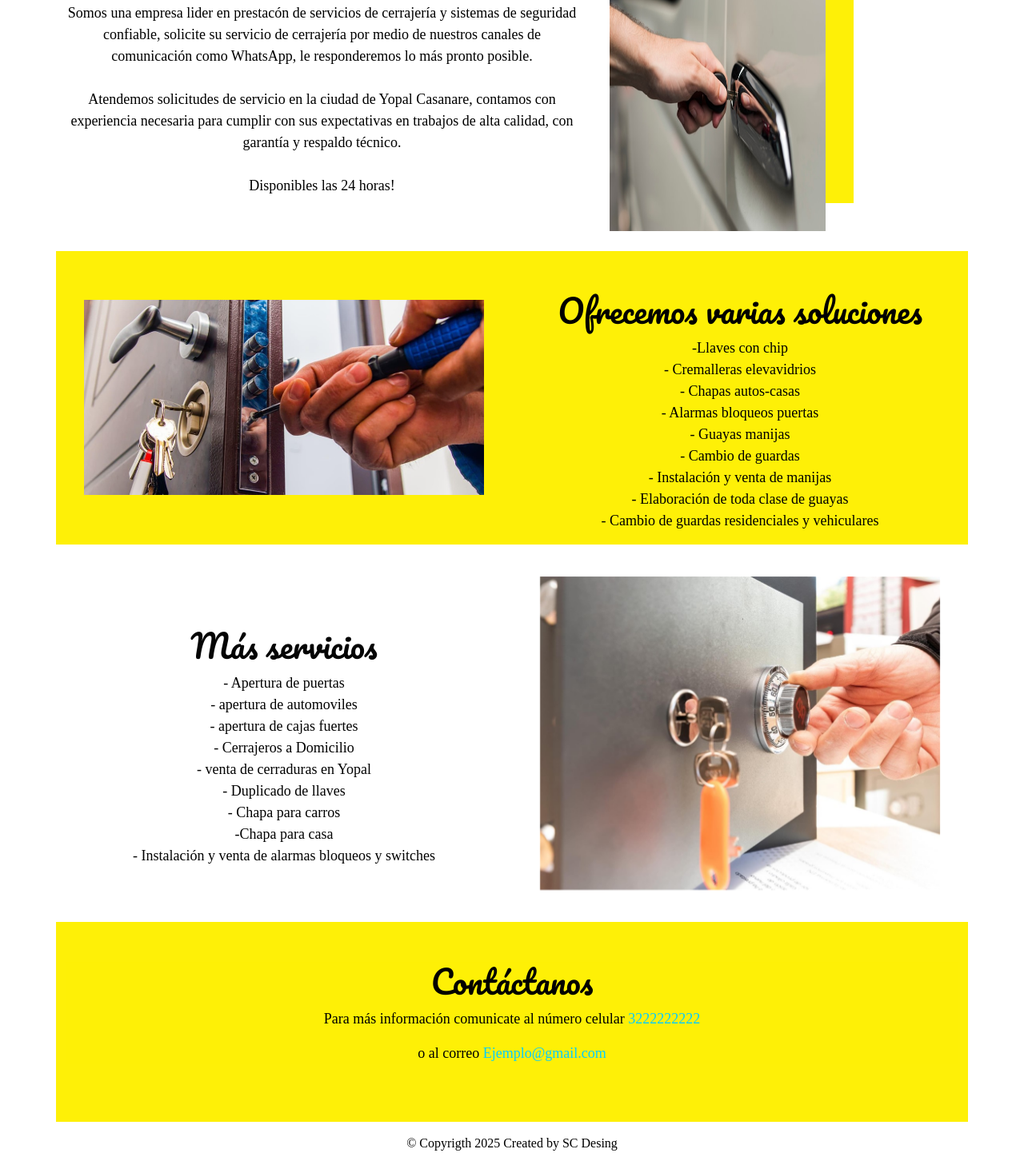
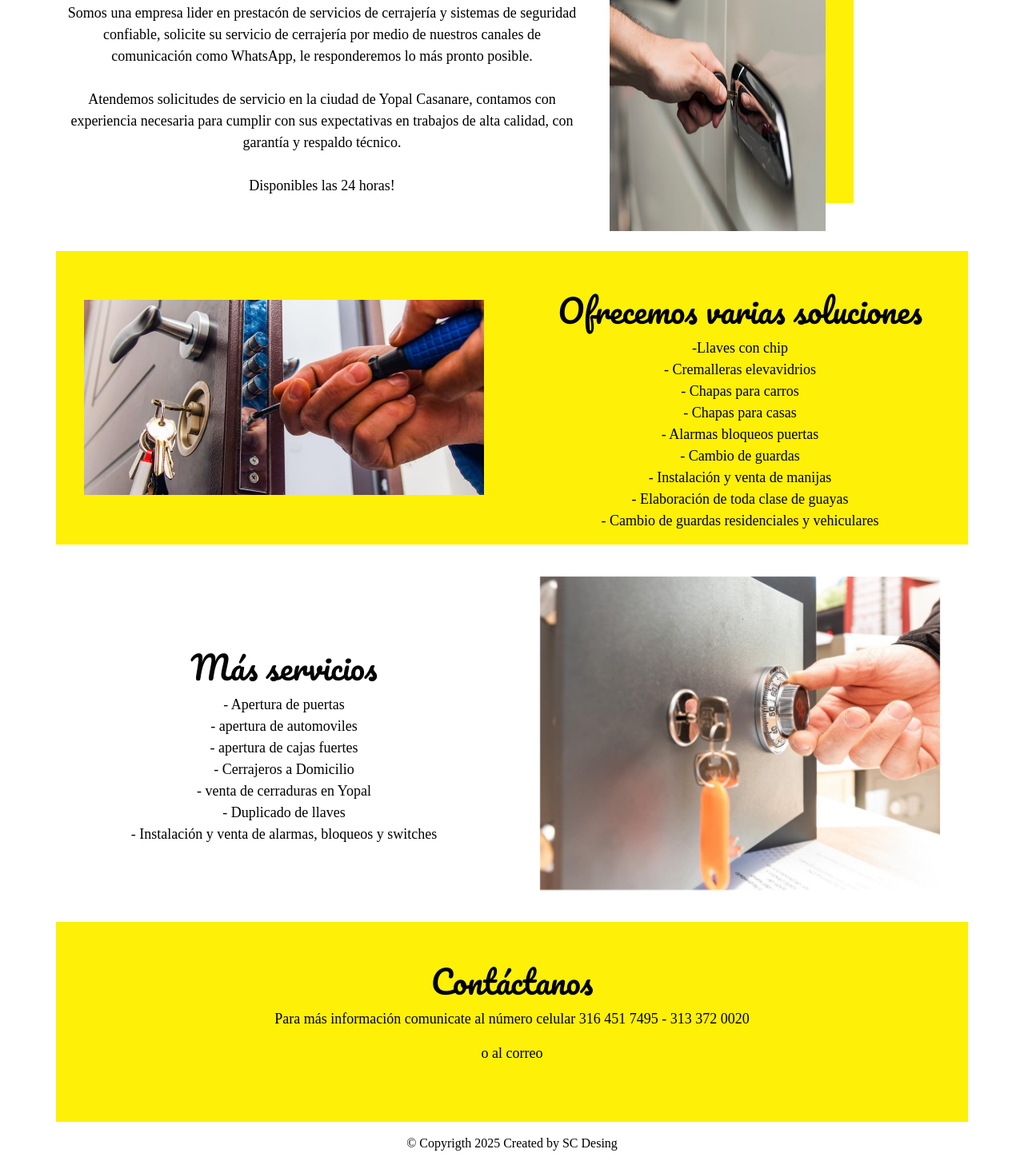
Before and after one commit to tatorux/cerrajer-a-casanare-24-7, a plain HTML site: page index.html in a window 1280 px wide. Shown: the part 1008-2465 px from the top of the page at 80% size. Drawn offline with nearby package versions, Linux system fonts and the light colour scheme; a web font is replaced by a local one.

Commit message:
ultimos cambios a peticion del cliente

```diff
--- a/index.html
+++ b/index.html
@@ -46,7 +46,7 @@
                     <div class="col-lg-6 info" data-aos="fade-down"data-aos-easing="linear" data-aos-duration="1500">
                         <h1>Cerrajería Casanare 24/7</h1>
                         <p>Cerrajeros a Domicilio las 24 horas, <br> los 7 días de la semana en Yopal y sus alrededores
-                            <br>313 372 00 20
+                            <br>313 372 0020 - 316 451 7495
                     </div>
                     <div class="col-lg-6 cont-foto" data-aos="fade-up" data-aos-duration="3000">
                         <img src="img/foto.jpg" alt="foto">
@@ -88,8 +88,8 @@
                     </div>
                     <div class="col-lg-6 cont-infov" data-aos="fade-right" data-aos-duration="3000">
                         <h3>Ofrecemos varias soluciones</h3>
-                        <p>-Llaves con chip <br>- Cremalleras elevavidrios <br>- Chapas autos-casas <br> - Alarmas bloqueos puertas
-                        <br>- Guayas manijas <br>- Cambio de guardas <br>- Instalación y venta de manijas <br>- Elaboración de toda clase de guayas
+                        <p>-Llaves con chip <br>- Cremalleras elevavidrios <br>- Chapas para carros <br>- Chapas para casas <br> - Alarmas bloqueos puertas
+                        <br>- Cambio de guardas <br>- Instalación y venta de manijas <br>- Elaboración de toda clase de guayas
                     <br>- Cambio de guardas residenciales y vehiculares</p>
                     </div>
                 </article>
@@ -101,8 +101,7 @@
                     <div class="col-lg-6 cont-infos" data-aos="fade-right" data-aos-duration="3000">
                         <h2>Más servicios</h2>
                         <p>- Apertura de puertas <br>- apertura de automoviles <br>- apertura de cajas fuertes <br>- Cerrajeros a Domicilio
-                         <br>- venta de cerraduras en Yopal <br>- Duplicado de llaves <br>- Chapa para carros <br>-Chapa para casa
-                        <br>- Instalación y venta de alarmas bloqueos y switches</p>
+                         <br>- venta de cerraduras en Yopal <br>- Duplicado de llaves <br>- Instalación y venta de alarmas, bloqueos y switches</p>
                     </div>
 
                     <div class="col-lg-6 cont-fotos" data-aos="fade-left" data-aos-duration="3000">
@@ -116,8 +115,8 @@
         <div class="container">
             <article class="container" data-aos="fade-up" data-aos-anchor-placement="bottom-bottom" data-aos-duration="3000">
                 <h2>Contáctanos</h2>
-                <p>Para más información comunicate al número celular <a href="" target="_blank"> 3222222222</a></p>
-                <p>o al correo <a href="mailto:  ?Subject=Me20%gustaria20%conocer20%más20%sobre20%el20%servicio20%de20%fotografía"> Ejemplo@gmail.com </a> </p>
+                <p>Para más información comunicate al número celular 316 451 7495 - 313 372 0020</p>
+                <p>o al correo </p>
             </article>
         </div>
         </section>
```
